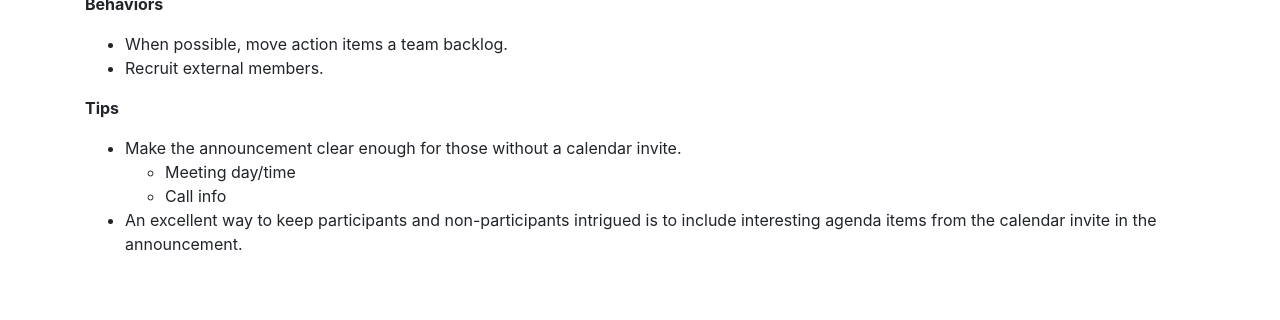
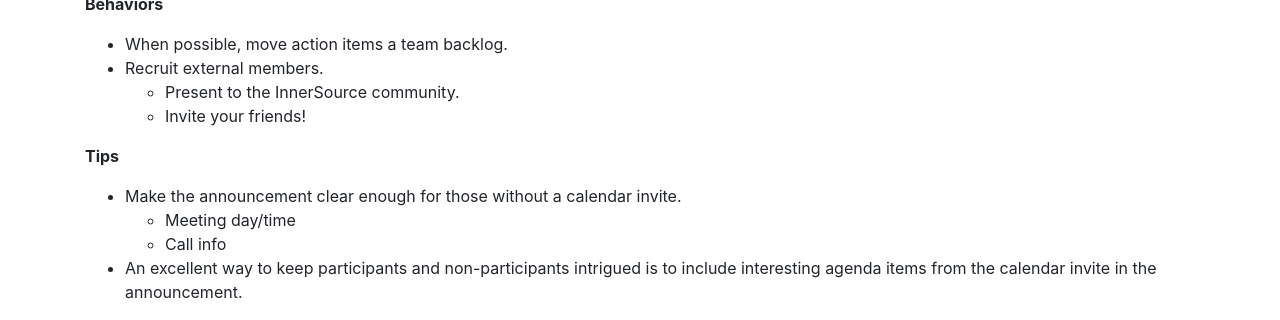
Before and after one commit to mrsanz/jekyll-roles-theme, a Jekyll site: the page built from roles/crier.md, in a window 1280 px wide, cut to the strip 815-1135 px from the top of the page. Built offline with Jekyll 4.4.1, drawn with Linux system fonts in a browser that asks for light colours; nearby versions of some CDN libraries; before the commit the page ends 1087 px from its top, so only the background shows below that.

Commit message:
feat: add recruitment options

```diff
--- a/_includes/default_roles/crier.md
+++ b/_includes/default_roles/crier.md
@@ -11,6 +11,8 @@ A _Crier_ reminds us in Slack of upcoming meetings.
 
 * When possible, move action items a team backlog.
 * Recruit external members.
+  * Present to the InnerSource community.
+  * Invite your friends!
 
 **Tips**
 
```
